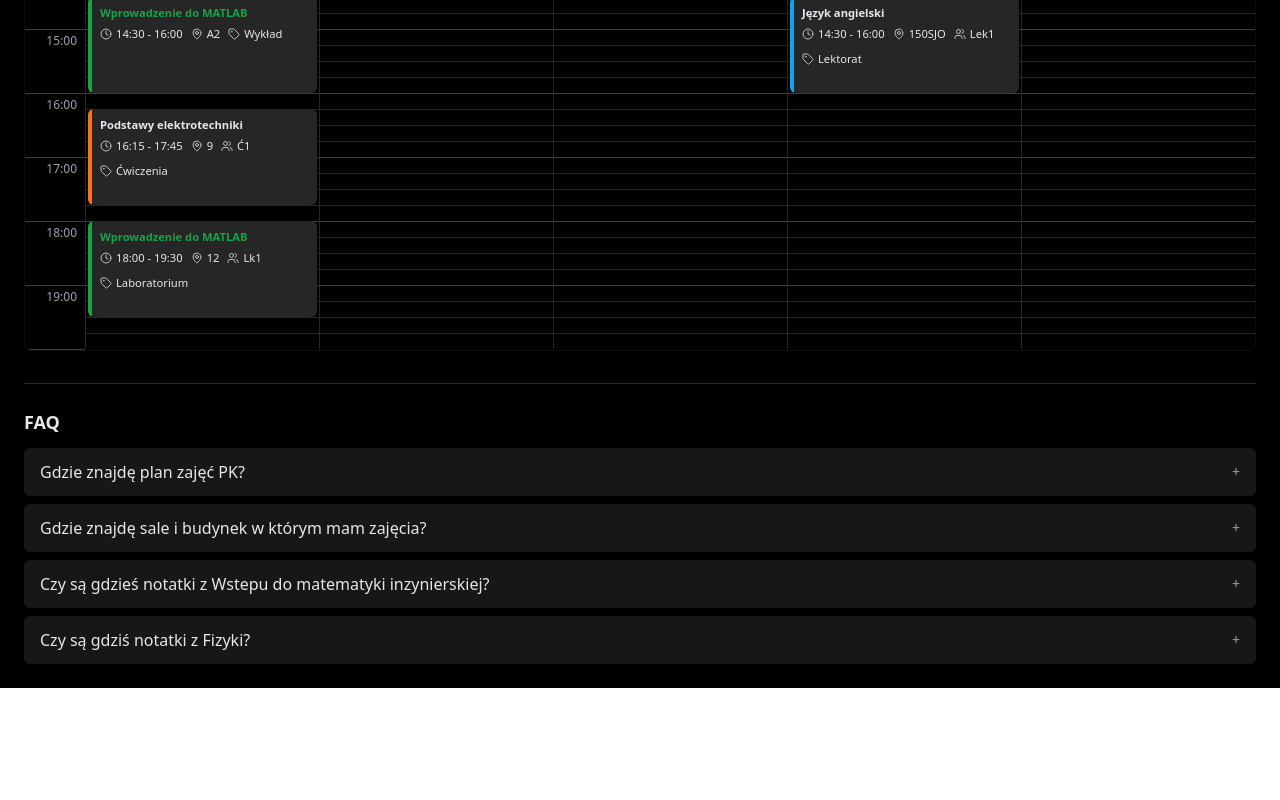
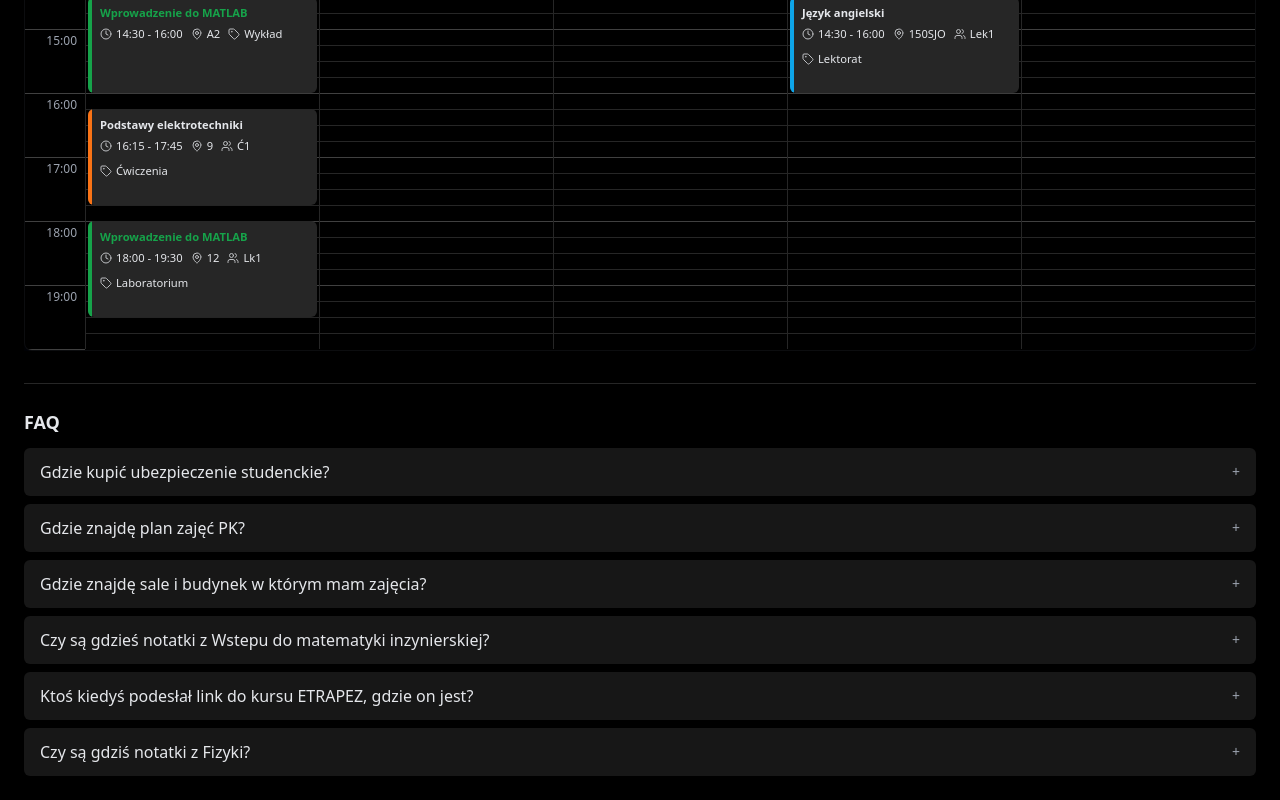
Before and after one commit to CeDwukropek/wieikschedule, a React (Create React App) app: page / in a window 1280 px wide. Shown: the part 726-1526 px from the top of the page. Before the commit the page ends 1414 px from the top, so only its background shows below. Built offline with nearby package versions, Linux system fonts and the light colour scheme.

Commit message:
Update FAQ.js

```diff
--- a/src/FAQ.js
+++ b/src/FAQ.js
@@ -1,6 +1,11 @@
 import { useState } from "react";
 
 const ITEMS = [
+  {
+    q: "Gdzie kupić ubezpieczenie studenckie?",
+    a: "Pod tym linkiem. Możliwość zakupu TYLKO DO 15.12.2025",
+    href: "https://samorzad.pk.edu.pl/ubezpieczenia/",
+  },
   {
     q: "Gdzie znajdę plan zajęć PK?",
     a: "Oficjalny plan zajęć PK jest dostępny pod tym linkiem. Bardzo proszę o informowanie mnie o wszelkich błędach lub brakach w planie.",
@@ -14,6 +19,11 @@ const ITEMS = [
     q: "Czy są gdzieś notatki z Wstepu do matematyki inzynierskiej?",
     a: "Tak, regularnie uzupełniane notatki są dostępne tutaj, jednak daleko im do kompletności:",
     href: "https://tinyurl.com/4uybarv8",
+  },
+  {
+    q: "Ktoś kiedyś podesłał link do kursu ETRAPEZ, gdzie on jest?",
+    a: "Tu:",
+    href: "https://tinyurl.com/yvkdknth",
   },
   {
     q: "Czy są gdziś notatki z Fizyki?",
```
